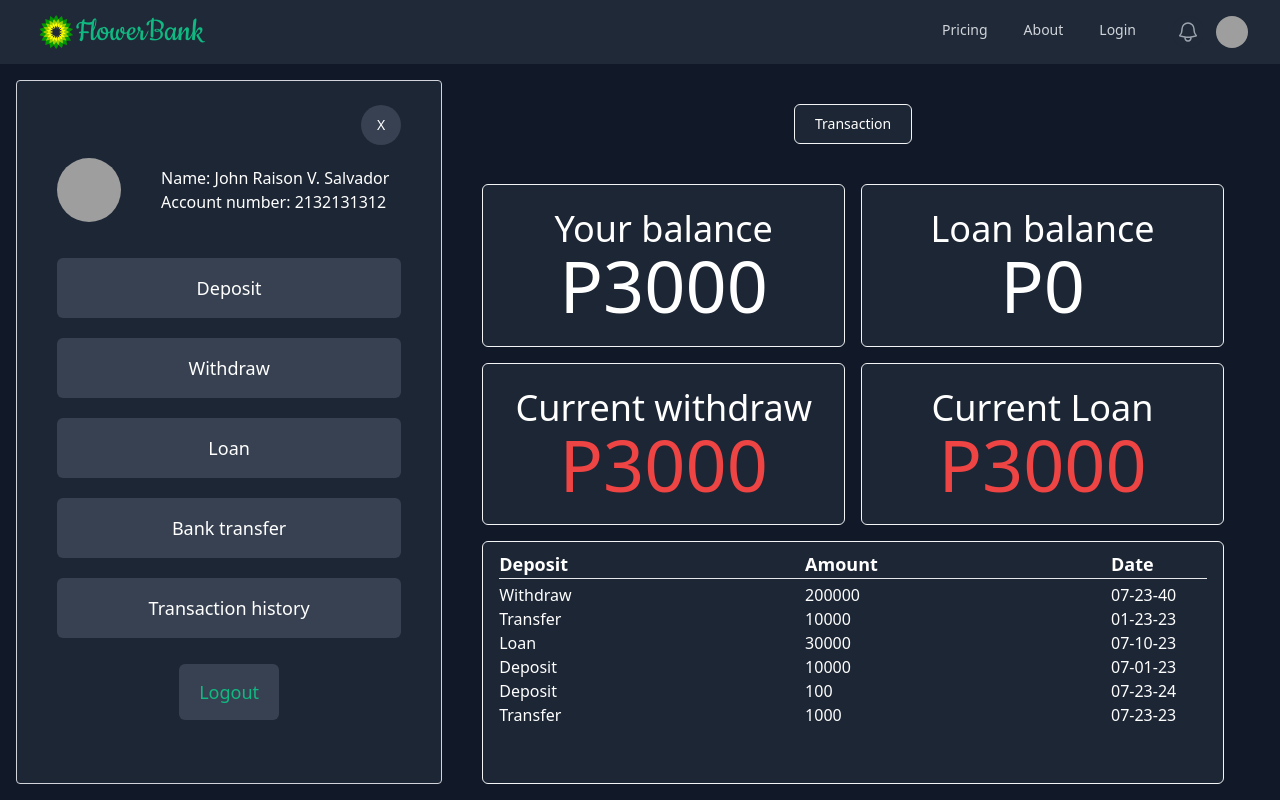
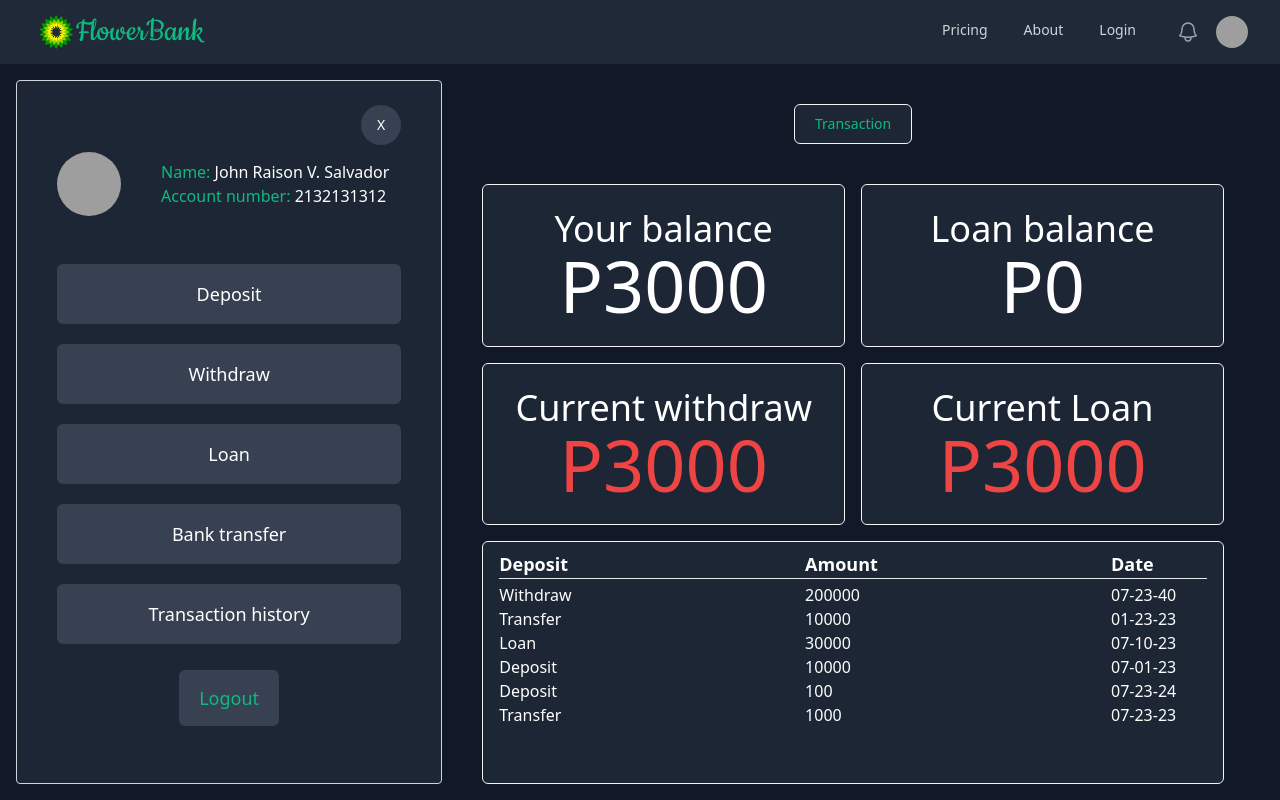
Before and after one commit to Pngtaq/Banking-app-2, a React (Vite) app: page /applayout/history in a window 1280 px wide. Built offline with nearby package versions, Linux system fonts and the light colour scheme; data requests are answered from the project's data file; grey boxes are pictures that could not be loaded.

Commit message:
Added new styles

```diff
--- a/src/components/UserAccountDetails.jsx
+++ b/src/components/UserAccountDetails.jsx
@@ -4,7 +4,7 @@ export default function UserAccountDetails({ children }) {
   return (
     <div className="bg-gray-900 w-full grid-cols-2 grid gap-4 px-10">
       <div className=" bg-gray-800 rounded-md bg-clip-padding backdrop-filter backdrop-blur-sm bg-opacity-90 border border-gray-100 text-4xl text-center flex flex-col justify-center items-center col-span-2  h-10 m-auto px-5">
-        <h1 className="text-sm">Transaction</h1>
+        <h1 className="text-sm text-emerald-500">Transaction</h1>
       </div>
       <div className=" bg-gray-800 rounded-md bg-clip-padding backdrop-filter backdrop-blur-sm bg-opacity-90 border border-gray-100 text-4xl text-center flex flex-col justify-center items-center md:col-span-1 col-span-2">
         <h1 className="text-4xl">Your balance</h1>
--- a/src/components/UserMenu.jsx
+++ b/src/components/UserMenu.jsx
@@ -1,8 +1,8 @@
-import { NavLink } from "react-router-dom";
+import { NavLink, Link } from "react-router-dom";
 
 export default function UserMenu({ handleIsOpen }) {
   return (
-    <div className="h-full text-white  flex flex-col justify-evenly py-10 bg-gray-800 bg-clip-padding backdrop-filter backdrop-blur-sm bg-opacity-90 border border-gray-300 rounded relative mb-3 md:w-1/2 w-full  px-10 ">
+    <div className="h-full text-white  flex flex-col justify-evenly py-10 bg-gray-800 bg-clip-padding backdrop-filter backdrop-blur-sm bg-opacity-90 border border-gray-300 rounded relative mb-3 md:w-1/2 w-full  px-10 gap-4 ">
       <button
         className="absolute top-6 right-10 rounded-full px-2 py-2 font-medium bg-gray-700 h-10 w-10 text-sm"
         onClick={handleIsOpen}
@@ -15,8 +15,14 @@ export default function UserMenu({ handleIsOpen }) {
           className="w-16 rounded-full"
         />
         <div>
-          <p>Name: John Raison V. Salvador</p>
-          <p>Account number: 2132131312</p>
+          <p>
+            <span className="text-emerald-500">Name: </span> John Raison V.
+            Salvador
+          </p>
+          <p>
+            <span className="text-emerald-500">Account number: </span>{" "}
+            2132131312
+          </p>
         </div>
       </div>
       <div className="flex flex-col  text-center gap-5">
@@ -51,12 +57,12 @@ export default function UserMenu({ handleIsOpen }) {
           Transaction history
         </NavLink>
         <div className="mx-auto mt-5">
-          <NavLink
+          <Link
             to="/"
             className="text-emerald-500 rounded-md px-5 py-4 font-medium bg-gray-700 text-lg mt-10 "
           >
             Logout
-          </NavLink>
+          </Link>
         </div>
       </div>
     </div>
```
